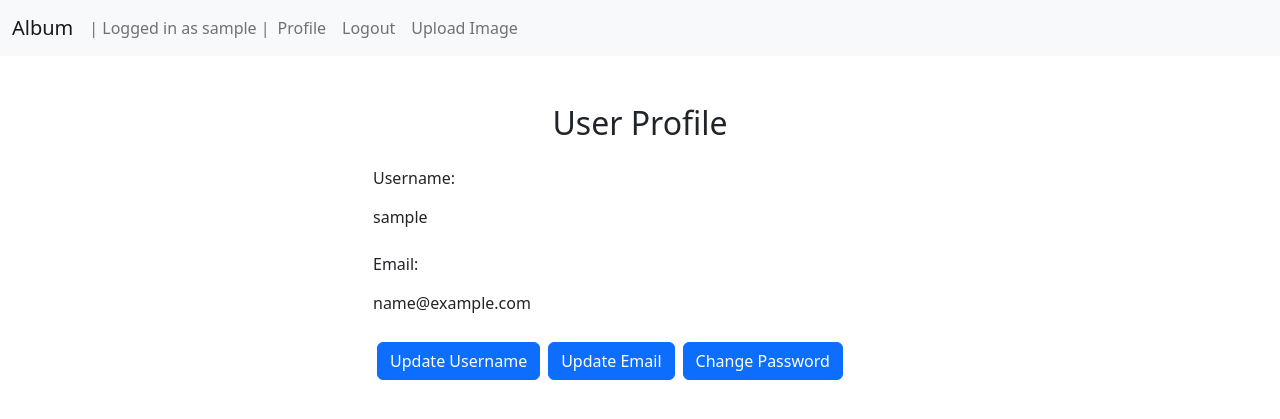
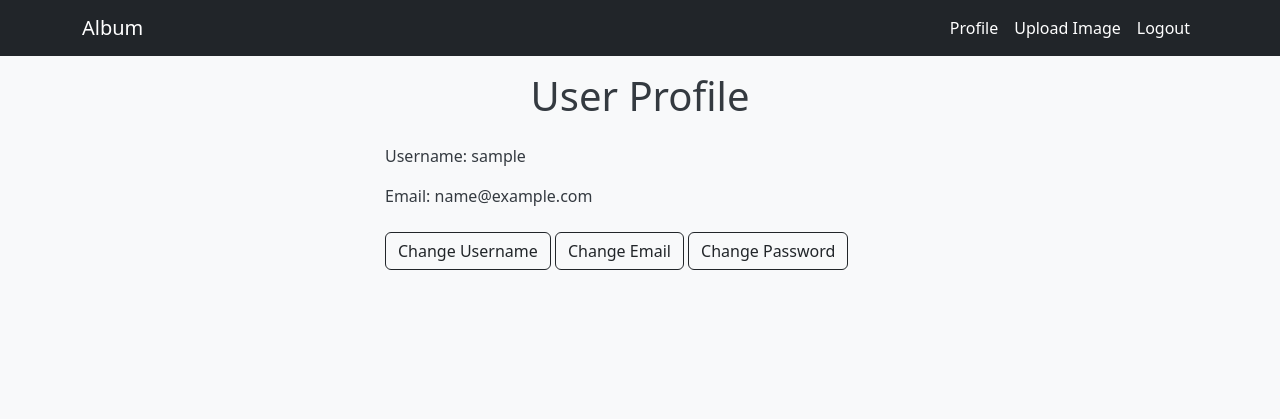
Before and after one commit to MonoSetton/Album_App, a Django app: page /profile/ in a window 1280 px wide. Shown: the top 419 px of the page. Run offline with Django 4.2, Linux system fonts and the light colour scheme; the visitor is signed in with stand-in values (Sample User, id 1); data that the repository does not hold is empty; some libraries are stand-ins or nearby versions.

Commit message:
Updated HTML

```diff
--- a/accounts/templates/accounts/profile.html
+++ b/accounts/templates/accounts/profile.html
@@ -1,62 +1,52 @@
 {% extends 'base.html' %}
 {% block title %}Profile{% endblock %}
 {% block content %}
+
 <div class="container mt-5">
     <div class="row">
         <div class="col-md-6 offset-md-3">
-      <h2 class="text-center mb-4">User Profile</h2>
-      <div class="mb-3">
-        <label for="username" class="form-label">Username:</label>
-        <p class="form-control-plaintext" id="username">{{ user.username }}</p>
-      </div>
+        <h1 class="text-center mb-4">User Profile</h1>
+        <div class="container mt-4 mb-4">
+            <p>Username: {{ user.username }}</p>
+            <p>Email: {{ user.email }}</p>
 
-      <div class="mb-3">
-        <label for="email" class="form-label">Email:</label>
-        <p class="form-control-plaintext" id="email">{{ user.email }}</p>
-      </div>
-
-      <div class="mb-4">
-        <div class="btn-group" role="group">
-          <a href="{% url 'update_username' %}"><button type="button" class="btn btn-primary m-1">Update Username</button></a>
-          <a href="{% url 'update_email' %}"><button type="button" class="btn btn-primary m-1">Update Email</button></a>
-          <a href="{% url 'change_password' %}"><button type="button" class="btn btn-primary m-1">Change Password</button></a>
+            <div class="mt-4">
+                <a href="{% url 'update_username' %}" class="btn btn-outline-dark">Change Username</a>
+                <a href="{% url 'update_email' %}" class="btn btn-outline-dark">Change Email</a>
+                <a href="{% url 'change_password' %}" class="btn btn-outline-dark">Change Password</a>
             </div>
         </div>
 
-          <div class="row row-cols-1 row-cols-md-4 g-3 image-section">
+        <div class="row row-cols-1 row-cols-md-2 g-2">
             {% for image in images %}
-        <div class="col-lg-6 mb-4">
-          <div class="card shadow-sm h-100">
-            <img src="{{ image.image.url }}" class="img-fluid" style="max-height: 150px; /* Adjust this value as needed */
-            width: 100%;
-            object-fit: cover;" data-bs-toggle="modal" data-bs-target="#imageModal{{ forloop.counter }}">
+                <div class="col mb-4">
+                    <div class="card h-100">
+                        <div class="overflow-hidden" style="max-height: 300px;">
+                            <img src="{{ image.image.url }}" class="card-img-top" alt="{{ image.name }}"
+                                 data-bs-toggle="modal" data-bs-target="#imageModal{{ forloop.counter }}">
+                        </div>
                         <div class="card-body">
-                <i>{{ image.name }}</i>
-                <div class="d-flex justify-content-between align-items-center">
+                            <h5 class="card-title">{{ image.name }}</h5>
+                            <p class="card-text">
+                                Categories:
+                                {% for category in image.category.all %}
+                                    {{ category }}
+                                {% endfor %}
+                            </p>
+                        </div>
+                    </div>
+                </div>
+
+                <!-- Modals -->
                 <div class="modal fade" id="imageModal{{ forloop.counter }}" tabindex="-1" aria-labelledby="imageModalLabel" aria-hidden="true">
-                        <div class="modal-dialog">
+                    <div class="modal-dialog modal-lg">
                         <div class="modal-content">
                             <div class="modal-header">
-                                    <h5 class="modal-title" id="imageModalLabel">Image Preview</h5>
+                                <h5 class="modal-title" id="imageModalLabel">{{ image.name }} - Full Scale</h5>
                                 <button type="button" class="btn-close" data-bs-dismiss="modal" aria-label="Close"></button>
                             </div>
                             <div class="modal-body">
-                                    <img src="{{ image.image.url }}" class="img-fluid" alt="Image">
-                                </div>
-                            </div>
-                        </div>
-                    </div>
-                <div class="btn-group">
-                    <p>
-                        Categories:
-                        {% for cat in image.category.all %}
-                        {{ cat }}
-                        {% endfor %}
-                    </p>
-                    <a href="{% url 'delete_image' image.id %}">
-                      <button type="button" class="btn btn-sm btn-outline-secondary">Delete Image</button>
-                  </a>
-                </div>
+                                <img src="{{ image.image.url }}" class="img-fluid" alt="{{ image.name }}">
                             </div>
                         </div>
                     </div>
@@ -64,10 +54,7 @@
             {% endfor %}
         </div>
         </div>
-
-    </div>
     </div>
 </div>
 
-
 {% endblock %}
--- a/accounts/views.py
+++ b/accounts/views.py
@@ -4,6 +4,7 @@ from django.contrib.auth.decorators import login_required
 from .forms import RegisterForm, UpdateUsername, UpdateEmail, ChangePasswordForm
 from django.contrib.auth import authenticate
 from images.models import Image
+
 
 def sign_up(request):
     if request.method == 'POST':
@@ -64,7 +65,7 @@ def update_username(request):
         form = UpdateUsername(request.POST, instance=user)
         if form.is_valid():
             form.save()
-            return redirect('/')
+            return redirect('/profile')
     else:
         form = UpdateUsername()
 
@@ -78,7 +79,7 @@ def update_email(request):
         form = UpdateEmail(request.POST, instance=user)
         if form.is_valid():
             form.save()
-            return redirect('/')
+            return redirect('/profile')
     else:
         form = UpdateEmail()
 
--- a/album_app/templates/base.html
+++ b/album_app/templates/base.html
@@ -1,127 +1,65 @@
-<!doctype html>
+<!DOCTYPE html>
 <html lang="en">
 <head>
-    {% load static %}
-    <meta charset="utf-8">
+    <meta charset="UTF-8">
     <meta name="viewport" content="width=device-width, initial-scale=1">
-    <meta name="description" content="">
-    <meta name="author" content="Mark Otto, Jacob Thornton, and Bootstrap contributors">
-    <meta name="generator" content="Hugo 0.98.0">
-    <title>{% block title %}Album{% endblock %}</title>
-
-    <link rel="canonical" href="https://getbootstrap.com/docs/5.2/examples/album/">
-      <link href="{% static 'open-iconic/font/css/open-iconic-bootstrap.css' %}" rel="stylesheet">
-
-
-<!-- CSS only -->
-<link href="https://cdn.jsdelivr.net/npm/bootstrap@5.2.0-beta1/dist/css/bootstrap.min.css" rel="stylesheet" integrity="sha384-0evHe/X+R7YkIZDRvuzKMRqM+OrBnVFBL6DOitfPri4tjfHxaWutUpFmBp4vmVor" crossorigin="anonymous">
-    <!-- Favicons -->
-<link rel="apple-touch-icon" href="/docs/5.2/assets/img/favicons/apple-touch-icon.png" sizes="180x180">
-<link rel="icon" href="/docs/5.2/assets/img/favicons/favicon-32x32.png" sizes="32x32" type="image/png">
-<link rel="icon" href="/docs/5.2/assets/img/favicons/favicon-16x16.png" sizes="16x16" type="image/png">
-<link rel="manifest" href="/docs/5.2/assets/img/favicons/manifest.json">
-<link rel="mask-icon" href="/docs/5.2/assets/img/favicons/safari-pinned-tab.svg" color="#712cf9">
-<meta name="theme-color" content="#712cf9">
-
-
+    <title>{% block title %}Base{% endblock %}</title>
+    <link rel="stylesheet" href="https://cdn.jsdelivr.net/npm/bootstrap@5.3.0/dist/css/bootstrap.min.css">
     <style>
-      .bd-placeholder-img {
-        font-size: 1.125rem;
-        text-anchor: middle;
-        -webkit-user-select: none;
-        -moz-user-select: none;
-        user-select: none;
+        /* Custom Styles */
+        body {
+            background-color: #f8f9fa;
+            color: #343a40;
         }
 
-      @media (min-width: 768px) {
-        .bd-placeholder-img-lg {
-          font-size: 3.5rem;
-        }
+        .navbar {
+            background-color: #212529;
         }
 
-      .b-example-divider {
-        height: 3rem;
-        background-color: rgba(0, 0, 0, .1);
-        border: solid rgba(0, 0, 0, .15);
-        border-width: 1px 0;
-        box-shadow: inset 0 .5em 1.5em rgba(0, 0, 0, .1), inset 0 .125em .5em rgba(0, 0, 0, .15);
+        .navbar-brand, .navbar-nav .nav-link {
+            color: #ffffff;
         }
 
-      .b-example-vr {
-        flex-shrink: 0;
-        width: 1.5rem;
-        height: 100vh;
-      }
-
-      .bi {
-        vertical-align: -.125em;
-        fill: currentColor;
-      }
-
-      .nav-scroller {
-        position: relative;
-        z-index: 2;
-        height: 2.75rem;
-        overflow-y: hidden;
-      }
-
-      .nav-scroller .nav {
-        display: flex;
-        flex-wrap: nowrap;
-        padding-bottom: 1rem;
-        margin-top: -1px;
-        overflow-x: auto;
-        text-align: center;
-        white-space: nowrap;
-        -webkit-overflow-scrolling: touch;
+        .navbar-brand:hover, .navbar-nav .nav-link:hover {
+            color: #dc3545;
         }
     </style>
-
-
 </head>
 <body>
 
-<header>
-
-    <nav class="navbar navbar-expand-lg bg-light">
-      <div class="container-fluid">
+<!-- Navbar -->
+<nav class="navbar navbar-expand-lg navbar-dark bg-dark fixed-top">
+    <div class="container">
         <a class="navbar-brand" href="{% url 'home' %}">Album</a>
-        {% if user.is_authenticated %}
-              <span class="navbar-text">| Logged in as {{ user.username }} |</span>
-        {% endif %}
         <button class="navbar-toggler" type="button" data-bs-toggle="collapse" data-bs-target="#navbarNav" aria-controls="navbarNav" aria-expanded="false" aria-label="Toggle navigation">
             <span class="navbar-toggler-icon"></span>
         </button>
         <div class="collapse navbar-collapse" id="navbarNav">
-          <ul class="navbar-nav">
+            <ul class="navbar-nav ms-auto">
                 {% if user.is_authenticated %}
                     <li class="nav-item">
-                <a class="nav-link" aria-current="page" href="{% url 'profile' %}">Profile</a>
+                        <a class="nav-link" href="{% url 'profile' %}">Profile</a>
                     </li>
                     <li class="nav-item">
-                <a class="nav-link" aria-current="page" href="{% url 'logout' %}">Logout</a>
+                        <a class="nav-link" href="{% url 'upload_image' %}">Upload Image</a>
                     </li>
                     <li class="nav-item">
-                <a class="nav-link" aria-current="page" href="{% url 'upload_image' %}">Upload Image</a>
+                        <a class="nav-link" href="{% url 'logout' %}">Logout</a>
                     </li>
                 {% endif %}
             </ul>
         </div>
     </div>
 </nav>
-
-</header>
-<main>
-  <div class="container">
+<br />
+<!-- Content -->
+<div class="container mt-5">
   {% block content %}
 
   {% endblock %}
 </div>
-</main>
 
-    <!-- JavaScript Bundle with Popper -->
-<script src="https://cdn.jsdelivr.net/npm/bootstrap@5.2.0-beta1/dist/js/bootstrap.bundle.min.js" integrity="sha384-pprn3073KE6tl6bjs2QrFaJGz5/SUsLqktiwsUTF55Jfv3qYSDhgCecCxMW52nD2" crossorigin="anonymous"></script>
-
-
+<!-- Include Bootstrap JS (optional) -->
+<script src="https://cdn.jsdelivr.net/npm/bootstrap@5.3.0/dist/js/bootstrap.bundle.min.js"></script>
 </body>
 </html>
--- a/images/views.py
+++ b/images/views.py
@@ -38,7 +38,7 @@ def delete_image(request, pk):
     if image.author == request.user:
         if request.method == 'POST':
             image.delete()
-            return redirect('/')
+            return redirect('/profile')
         context = {'image': image}
         return render(request, 'images/delete_image.html', context)
     else:
```
Also changed, not shown: accounts/forms.py (+9 -4 lines), accounts/templates/accounts/change_password.html (+8 -6 lines), accounts/templates/accounts/password_reset.html (+9 -6 lines), accounts/templates/accounts/password_reset_done.html (+5 -3 lines), accounts/templates/accounts/password_reset_form.html (+9 -6 lines), accounts/templates/accounts/password_reset_sent.html (+6 -1 lines), accounts/templates/accounts/update_email.html (+9 -7 lines), accounts/templates/accounts/update_username.html (+9 -7 lines), accounts/templates/registration/login.html (+16 -7 lines), accounts/templates/registration/signup.html (+12 -6 lines), images/templates/images/delete_image.html (+18 -6 lines), images/templates/images/home.html (+29 -32 lines), images/templates/images/upload_image.html (+6 -1 lines). Lines whose indentation alone changed are shown as unchanged.
